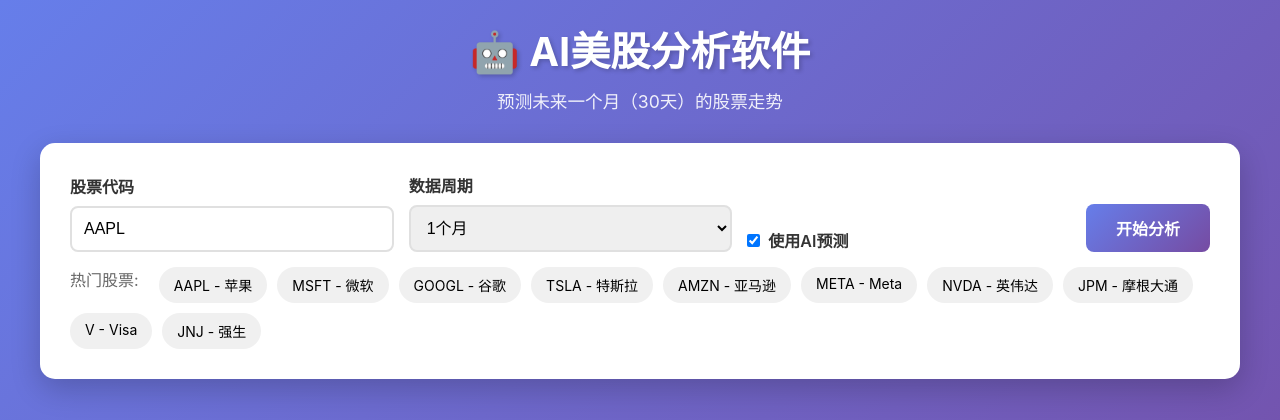
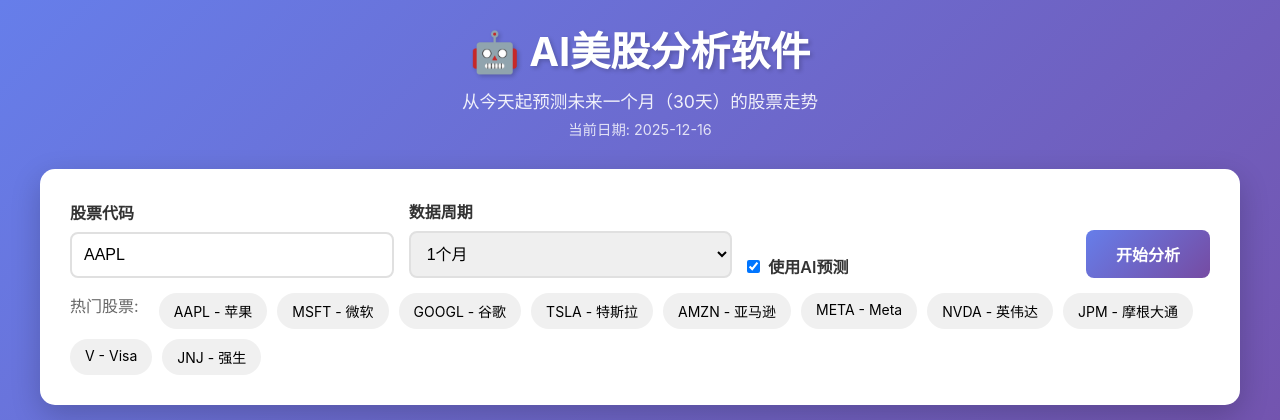
Before and after one commit to Ethanllu/prctice, a Flask app: page / in a window 1280 px wide. Shown: the top 420 px of the page. Run offline with Flask 3, Linux system fonts and the light colour scheme.

Commit message:
Enhance stock prediction feature by adding prediction date range calculations and updating the user interface to display the current date and prediction period. Adjust chart titles and labels for clarity.

```diff
--- a/app.py
+++ b/app.py
@@ -12,6 +12,9 @@ from config import DEFAULT_PERIOD, PREDICTION_DAYS
 import base64
 import io
 from matplotlib.figure import Figure
+from datetime import datetime, timedelta
+import pandas as pd
+import numpy as np
 
 app = Flask(__name__)
 CORS(app)
@@ -94,12 +97,19 @@ def analyze_stock():
         # 添加预测结果
         if 'prediction' in analysis_result:
             pred = analysis_result['prediction']
+            # 计算预测日期范围（从今天开始）
+            today = datetime.now().date()
+            prediction_start = today
+            prediction_end = today + timedelta(days=pred['prediction_days'])
+
             result['prediction'] = {
                 'current_price': float(pred['current_price']),
                 'predicted_price': float(pred['predicted_price']),
                 'prediction_days': pred['prediction_days'],
                 'change_percent': float(pred['change_percent']),
-                'trend': pred['trend']
+                'trend': pred['trend'],
+                'prediction_start': prediction_start.strftime('%Y-%m-%d'),
+                'prediction_end': prediction_end.strftime('%Y-%m-%d')
             }
 
         # 添加模型性能
@@ -159,32 +169,50 @@ def generate_chart_data(df, symbol, analysis_result):
             # 历史价格
             ax2.plot(df.index, df['Close'], linewidth=2, color='#2563eb', label='历史价格')
 
-            # 预测价格（简单线性预测）
-            import pandas as pd
-            import numpy as np
-            from datetime import timedelta
-
+            # 预测价格（从今天开始，未来30天）
             current_price = df['Close'].iloc[-1]
             predicted_price = pred['predicted_price']
             prediction_days = pred['prediction_days']
 
+            # 从今天开始预测（而不是从数据的最后一天）
+            today = datetime.now().date()
             future_dates = pd.date_range(
-                start=df.index[-1] + timedelta(days=1),
+                start=today,
                 periods=prediction_days,
                 freq='D'
             )
 
+            # 添加当前价格点（连接历史数据和预测）
+            last_date = df.index[-1].date()
+            if last_date < today:
+                # 如果数据不是最新的，添加一条线连接到今天
+                bridge_dates = pd.date_range(
+                    start=last_date + timedelta(days=1),
+                    end=today,
+                    freq='D'
+                )
+                if len(bridge_dates) > 0:
+                    bridge_prices = [current_price] * len(bridge_dates)
+                    ax2.plot(bridge_dates, bridge_prices,
+                            linewidth=1, color='#2563eb', linestyle=':', alpha=0.5)
+
+            # 预测价格（从今天到未来30天）
             predicted_prices = np.linspace(current_price, predicted_price, prediction_days)
             ax2.plot(future_dates, predicted_prices,
                     linewidth=2, color='#ef4444', linestyle='--',
-                    label=f'预测价格 ({prediction_days}天)')
+                    label=f'预测价格（{today.strftime("%Y-%m-%d")}起未来{prediction_days}天）')
             ax2.axhline(y=predicted_price, color='#ef4444',
-                       linestyle=':', alpha=0.5, label=f'目标: ${predicted_price:.2f}')
+                       linestyle=':', alpha=0.5, label=f'目标价格: ${predicted_price:.2f}')
 
-            ax2.set_title(f'{symbol} 价格预测（未来{prediction_days}天）', fontsize=14, fontweight='bold')
+            # 标记今天
+            ax2.axvline(x=pd.Timestamp(today), color='green', linestyle='-',
+                       linewidth=1, alpha=0.5, label=f'今天 ({today.strftime("%Y-%m-%d")})')
+
+            ax2.set_title(f'{symbol} 价格预测（从{today.strftime("%Y-%m-%d")}起未来{prediction_days}天）',
+                         fontsize=14, fontweight='bold')
             ax2.set_xlabel('日期', fontsize=10)
             ax2.set_ylabel('价格 ($)', fontsize=10)
-            ax2.legend()
+            ax2.legend(loc='best', fontsize=9)
             ax2.grid(True, alpha=0.3)
             fig2.tight_layout()
 
--- a/templates/index.html
+++ b/templates/index.html
@@ -292,9 +292,10 @@
 </head>
 <body>
     <div class="container">
-        <div class="header">
+            <div class="header">
             <h1>🤖 AI美股分析软件</h1>
-            <p>预测未来一个月（30天）的股票走势</p>
+            <p>从今天起预测未来一个月（30天）的股票走势</p>
+            <p style="font-size: 0.9em; opacity: 0.8; margin-top: 5px;">当前日期: <span id="currentDate"></span></p>
         </div>
 
         <div class="card">
@@ -456,6 +457,10 @@
                 const statsContainer = document.getElementById('predictionStats');
                 statsContainer.innerHTML = '';
 
+                // 显示预测日期范围
+                if (pred.prediction_start && pred.prediction_end) {
+                    addPredictionStat(statsContainer, '预测期间', `${pred.prediction_start}<br>至 ${pred.prediction_end}`);
+                }
                 addPredictionStat(statsContainer, '当前价格', `$${pred.current_price.toFixed(2)}`);
                 addPredictionStat(statsContainer, '预测价格', `$${pred.predicted_price.toFixed(2)}`);
                 addPredictionStat(statsContainer, '预期变化', `${pred.change_percent >= 0 ? '+' : ''}${pred.change_percent.toFixed(2)}%`);
@@ -506,6 +511,12 @@
             container.appendChild(stat);
         }
 
+        // 获取今天的日期
+        function getTodayDate() {
+            const today = new Date();
+            return today.toISOString().split('T')[0];
+        }
+
         function showError(message) {
             const errorDiv = document.getElementById('error');
             errorDiv.textContent = message;
@@ -519,6 +530,9 @@
             }
         });
 
+        // 显示当前日期
+        document.getElementById('currentDate').textContent = getTodayDate();
+
         // 页面加载时获取热门股票
         loadPopularStocks();
     </script>
```
Also changed, not shown: ai_analyzer.py (+10 -1 lines).
